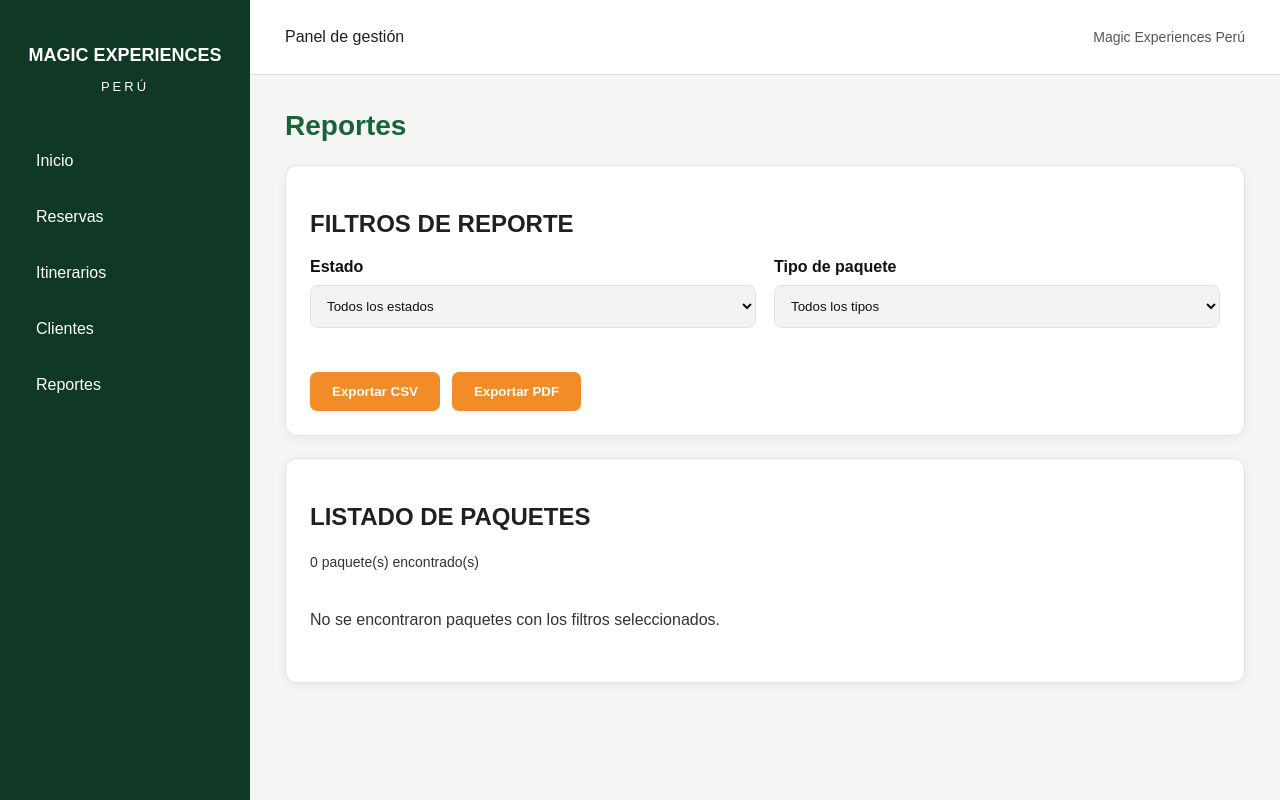
After one commit to Rodri7930/PROYECTO-MEP, a Django app: template src/ui/templates/ui/reportes.html in a window 1280 px wide. The commit adds this page. Run offline with Django 5.2, Linux system fonts and the light colour scheme; the template is opened without the code that fills it, so the values that code supplies are empty.

Commit message:
feat: (GREEN) implementar filtros y exportacion de reportes

```diff
--- a/src/ui/static/ui/css/base.css
+++ b/src/ui/static/ui/css/base.css
@@ -941,3 +941,131 @@ body {
 .pantalla-clientes .tabla-trabajos a:hover {
     text-decoration: underline;
 }
+
+/* PANTALLA REPORTES */
+
+.pantalla-reportes .seccion-reportes {
+    padding: 24px;
+    margin-bottom: 22px;
+}
+
+.filtros-reportes {
+    display: grid;
+    grid-template-columns: repeat(2, minmax(0, 1fr));
+    gap: 18px;
+}
+
+.pantalla-reportes select {
+    width: 100%;
+    background: #f1f4f2;
+    border: 1px solid #dce4df;
+    color: #111111;
+    border-radius: 8px;
+    padding: 12px;
+}
+
+.acciones-reportes {
+    display: flex;
+    flex-wrap: wrap;
+    gap: 12px;
+    margin-top: 20px;
+}
+
+#contador-reportes {
+    color: #333333;
+    font-size: 14px;
+    margin: 12px 0 18px;
+}
+
+.listado-reportes {
+    display: grid;
+    gap: 12px;
+}
+
+.reporte-paquete {
+    border: 1px solid #dce4df;
+    border-radius: 10px;
+    background: #ffffff;
+    overflow: hidden;
+}
+
+.reporte-paquete summary {
+    display: flex;
+    justify-content: space-between;
+    align-items: center;
+    gap: 12px;
+    padding: 16px;
+    cursor: pointer;
+    color: #111111;
+}
+
+.reporte-paquete[open] summary {
+    background: #edf8f0;
+}
+
+.estado-reporte {
+    font-size: 13px;
+    color: #17633c;
+}
+
+.detalle-reporte {
+    padding: 18px;
+    color: #222222;
+}
+
+.detalle-reporte p {
+    margin: 8px 0;
+}
+
+.detalle-reporte h3 {
+    color: #17633c;
+    font-size: 16px;
+    margin: 18px 0 10px;
+}
+
+.detalle-reporte li {
+    margin-bottom: 8px;
+}
+
+.enlace-reporte {
+    display: inline-block;
+    margin-top: 14px;
+    color: #17633c;
+    font-weight: 600;
+}
+
+@media (max-width: 700px) {
+    .filtros-reportes {
+        grid-template-columns: 1fr;
+    }
+}
+
+/* Impresión del reporte */
+
+@media print {
+    body * {
+        visibility: hidden;
+    }
+
+    .pantalla-reportes,
+    .pantalla-reportes * {
+        visibility: visible;
+    }
+
+    .pantalla-reportes {
+        position: absolute;
+        top: 0;
+        left: 0;
+        width: 100%;
+    }
+
+    .pantalla-reportes .filtros-reportes,
+    .pantalla-reportes .acciones-reportes,
+    .pantalla-reportes .enlace-reporte {
+        display: none;
+    }
+
+    .reporte-paquete {
+        break-inside: avoid;
+    }
+}
--- /dev/null
+++ b/src/ui/static/ui/js/reportes.js
@@ -0,0 +1,288 @@
+
+document.addEventListener("DOMContentLoaded", () => {
+    const CLAVE = "mep_paquetes_demo";
+
+    const filtroEstado = document.getElementById("filtro-estado");
+    const filtroTipo = document.getElementById("filtro-tipo");
+    const listado = document.getElementById("listado-reportes");
+    const contador = document.getElementById("contador-reportes");
+    const botonCSV = document.getElementById("exportar-csv");
+    const botonPDF = document.getElementById("exportar-pdf");
+
+    if (
+        !filtroEstado || !filtroTipo || !listado ||
+        !contador || !botonCSV || !botonPDF
+    ) {
+        return;
+    }
+
+    let paquetes = [];
+
+    try {
+        const datos = JSON.parse(
+            sessionStorage.getItem(CLAVE) || "[]"
+        );
+
+        paquetes = Array.isArray(datos) ? datos : [];
+    } catch {
+        paquetes = [];
+    }
+
+    function obtenerFiltrados() {
+        return paquetes.filter((paquete) => {
+            const cumpleEstado =
+                !filtroEstado.value ||
+                paquete.estado === filtroEstado.value;
+
+            const cumpleTipo =
+                !filtroTipo.value ||
+                paquete.tipo === filtroTipo.value;
+
+            return cumpleEstado && cumpleTipo;
+        });
+    }
+
+    function agregarDato(contenedor, etiqueta, valor) {
+        const parrafo = document.createElement("p");
+
+        const titulo = document.createElement("strong");
+        titulo.textContent = `${etiqueta}: `;
+
+        const contenido = document.createTextNode(
+            String(valor ?? "No especificado")
+        );
+
+        parrafo.append(titulo, contenido);
+        contenedor.appendChild(parrafo);
+    }
+
+    function mostrarReportes() {
+        const filtrados = obtenerFiltrados();
+
+        listado.replaceChildren();
+
+        contador.textContent =
+            `${filtrados.length} paquete(s) encontrado(s)`;
+
+        if (filtrados.length === 0) {
+            const mensaje = document.createElement("p");
+            mensaje.textContent =
+                "No se encontraron paquetes con los filtros seleccionados.";
+
+            listado.appendChild(mensaje);
+            return;
+        }
+
+        filtrados.forEach((paquete) => {
+            const desplegable = document.createElement("details");
+            desplegable.className = "reporte-paquete";
+
+            const encabezado = document.createElement("summary");
+
+            const nombre = document.createElement("strong");
+            nombre.textContent = paquete.nombre;
+
+            const estado = document.createElement("span");
+            estado.textContent = paquete.estado || "Sin estado";
+            estado.className = "estado-reporte";
+
+            encabezado.append(nombre, estado);
+
+            const detalle = document.createElement("div");
+            detalle.className = "detalle-reporte";
+
+            agregarDato(detalle, "Tipo", paquete.tipo);
+            agregarDato(detalle, "Destino", paquete.destino);
+            agregarDato(detalle, "Duración", `${paquete.duracion} días`);
+            agregarDato(detalle, "Pasajeros", paquete.pasajeros);
+
+            const costo = paquete.costo_objetivo;
+            agregarDato(
+                detalle,
+                "Costo objetivo",
+                costo === null || costo === undefined || costo === ""
+                    ? "No especificado"
+                    : `USD ${Number(costo).toFixed(2)}`
+            );
+
+            if (paquete.tipo === "Personalizado") {
+                agregarDato(
+                    detalle,
+                    "Cliente",
+                    paquete.cliente_referencia
+                );
+
+                agregarDato(
+                    detalle,
+                    "WhatsApp",
+                    paquete.contacto_cliente || "Sin contacto"
+                );
+
+                agregarDato(
+                    detalle,
+                    "Cambio solicitado",
+                    paquete.cambio_solicitado
+                );
+            }
+
+            const proveedores = Array.isArray(paquete.proveedores)
+                ? paquete.proveedores
+                : [];
+
+            const subtitulo = document.createElement("h3");
+            subtitulo.textContent =
+                `Proveedores seleccionados (${proveedores.length})`;
+
+            detalle.appendChild(subtitulo);
+
+            if (proveedores.length === 0) {
+                const mensaje = document.createElement("p");
+                mensaje.textContent =
+                    "Todavía no tiene proveedores seleccionados.";
+
+                detalle.appendChild(mensaje);
+            } else {
+                const lista = document.createElement("ul");
+
+                proveedores.forEach((proveedor) => {
+                    const elemento = document.createElement("li");
+
+                    elemento.textContent =
+                        `${proveedor.nombre} — ${proveedor.servicio} — ` +
+                        `USD ${Number(proveedor.tarifa).toFixed(2)}`;
+
+                    lista.appendChild(elemento);
+                });
+
+                detalle.appendChild(lista);
+            }
+
+            const enlace = document.createElement("a");
+
+            enlace.href =
+                `/reservas/resumen/?id=${encodeURIComponent(paquete.id)}`;
+
+            enlace.textContent = "Ver resumen del paquete";
+            enlace.className = "enlace-reporte";
+
+            detalle.appendChild(enlace);
+
+            desplegable.append(encabezado, detalle);
+            listado.appendChild(desplegable);
+        });
+    }
+
+    // EXPORTAR CSV
+
+    function escaparCSV(valor) {
+        let texto = String(valor ?? "");
+
+        // Evitar que hojas de cálculo interpreten texto como fórmula.
+        if (/^[\s]*[=+\-@\t\r]/.test(texto)) {
+            texto = `'${texto}`;
+        }
+
+        return `"${texto.replace(/"/g, '""')}"`;
+    }
+
+    botonCSV.addEventListener("click", () => {
+        const filtrados = obtenerFiltrados();
+
+        if (filtrados.length === 0) {
+            alert("No hay paquetes para exportar.");
+            return;
+        }
+
+        const filas = [
+            [
+                "Paquete",
+                "Tipo",
+                "Estado",
+                "Destino",
+                "Duracion",
+                "Pasajeros",
+                "Costo objetivo USD",
+                "Cliente",
+                "WhatsApp",
+                "Proveedores seleccionados"
+            ]
+        ];
+
+        filtrados.forEach((paquete) => {
+            const proveedores = Array.isArray(paquete.proveedores)
+                ? paquete.proveedores
+                : [];
+
+            filas.push([
+                paquete.nombre,
+                paquete.tipo,
+                paquete.estado,
+                paquete.destino,
+                paquete.duracion,
+                paquete.pasajeros,
+                paquete.costo_objetivo ?? "",
+                paquete.cliente_referencia ?? "",
+                paquete.contacto_cliente ?? "",
+                proveedores.map((p) => p.nombre).join("; ")
+            ]);
+        });
+
+        const contenido = filas
+            .map((fila) => fila.map(escaparCSV).join(","))
+            .join("\r\n");
+
+        const archivo = new Blob(
+            ["\uFEFF", contenido],
+            { type: "text/csv;charset=utf-8;" }
+        );
+
+        const url = URL.createObjectURL(archivo);
+        const enlace = document.createElement("a");
+
+        enlace.href = url;
+        enlace.download = "reporte_paquetes_mep.csv";
+
+        document.body.appendChild(enlace);
+        enlace.click();
+        enlace.remove();
+
+        setTimeout(() => URL.revokeObjectURL(url), 1000);
+    });
+
+    // EXPORTAR PDF MEDIANTE IMPRESIÓN DEL NAVEGADOR
+
+    botonPDF.addEventListener("click", () => {
+        if (obtenerFiltrados().length === 0) {
+            alert("No hay paquetes para exportar.");
+            return;
+        }
+
+        const desplegables = Array.from(
+            listado.querySelectorAll("details")
+        );
+
+        const abiertosOriginalmente = desplegables.map(
+            (elemento) => elemento.open
+        );
+
+        desplegables.forEach((elemento) => {
+            elemento.open = true;
+        });
+
+        const restaurar = () => {
+            desplegables.forEach((elemento, indice) => {
+                elemento.open = abiertosOriginalmente[indice];
+            });
+
+            window.removeEventListener("afterprint", restaurar);
+        };
+
+        window.addEventListener("afterprint", restaurar);
+        window.print();
+    });
+
+    filtroEstado.addEventListener("change", mostrarReportes);
+    filtroTipo.addEventListener("change", mostrarReportes);
+
+    mostrarReportes();
+});
--- /dev/null
+++ b/src/ui/templates/ui/reportes.html
@@ -0,0 +1,67 @@
+
+{% extends "ui/base.html" %}
+{% load static %}
+
+{% block titulo %}Reportes | Magic Experiences Perú{% endblock %}
+
+{% block contenido %}
+<section class="pantalla-reportes">
+    <h1 class="titulo-pagina">Reportes</h1>
+
+    <div class="tarjeta seccion-reportes">
+        <h2 class="titulo-grupo">FILTROS DE REPORTE</h2>
+
+        <div class="filtros-reportes">
+            <div class="grupo-campo">
+                <label for="filtro-estado">Estado</label>
+                <select id="filtro-estado">
+                    <option value="">Todos los estados</option>
+                    <option value="En preparación">En preparación</option>
+                    <option value="En revisión">En revisión</option>
+                </select>
+            </div>
+
+            <div class="grupo-campo">
+                <label for="filtro-tipo">Tipo de paquete</label>
+                <select id="filtro-tipo">
+                    <option value="">Todos los tipos</option>
+                    <option value="Nuevo">Nuevo</option>
+                    <option value="Personalizado">Personalizado</option>
+                </select>
+            </div>
+        </div>
+
+        <div class="acciones-reportes">
+            <button
+                type="button"
+                id="exportar-csv"
+                class="boton-principal"
+            >
+                Exportar CSV
+            </button>
+
+            <button
+                type="button"
+                id="exportar-pdf"
+                class="boton-principal"
+            >
+                Exportar PDF
+            </button>
+        </div>
+    </div>
+
+    <div class="tarjeta seccion-reportes">
+        <h2 class="titulo-grupo">LISTADO DE PAQUETES</h2>
+
+        <p id="contador-reportes" aria-live="polite">
+            0 paquetes encontrados
+        </p>
+
+        <div id="listado-reportes" class="listado-reportes">
+            <p>Todavía no hay paquetes registrados.</p>
+        </div>
+    </div>
+</section>
+
+<script src="{% static 'ui/js/reportes.js' %}" defer></script>
+{% endblock %}
--- a/src/ui/urls.py
+++ b/src/ui/urls.py
@@ -58,6 +58,9 @@ def comparar_proveedores(request):
 def clientes_view(request):
     return render(request, "ui/clientes.html")
 
+def reportes_view(request):
+    return render(request, "ui/reportes.html")
+
 urlpatterns = [
     path("", inicio, name="inicio"),
     path("reservas/", reservas, name="reservas"),
@@ -73,4 +76,5 @@ urlpatterns = [
     path("reservas/resumen/", resumen_paquete, name="resumen_paquete"),
     path("reservas/comparar/", comparar_proveedores, name="comparar_proveedores"),
     path("clientes/", clientes_view, name="clientes"),
+    path("reportes/", reportes_view, name="reportes"),
 ]
```
